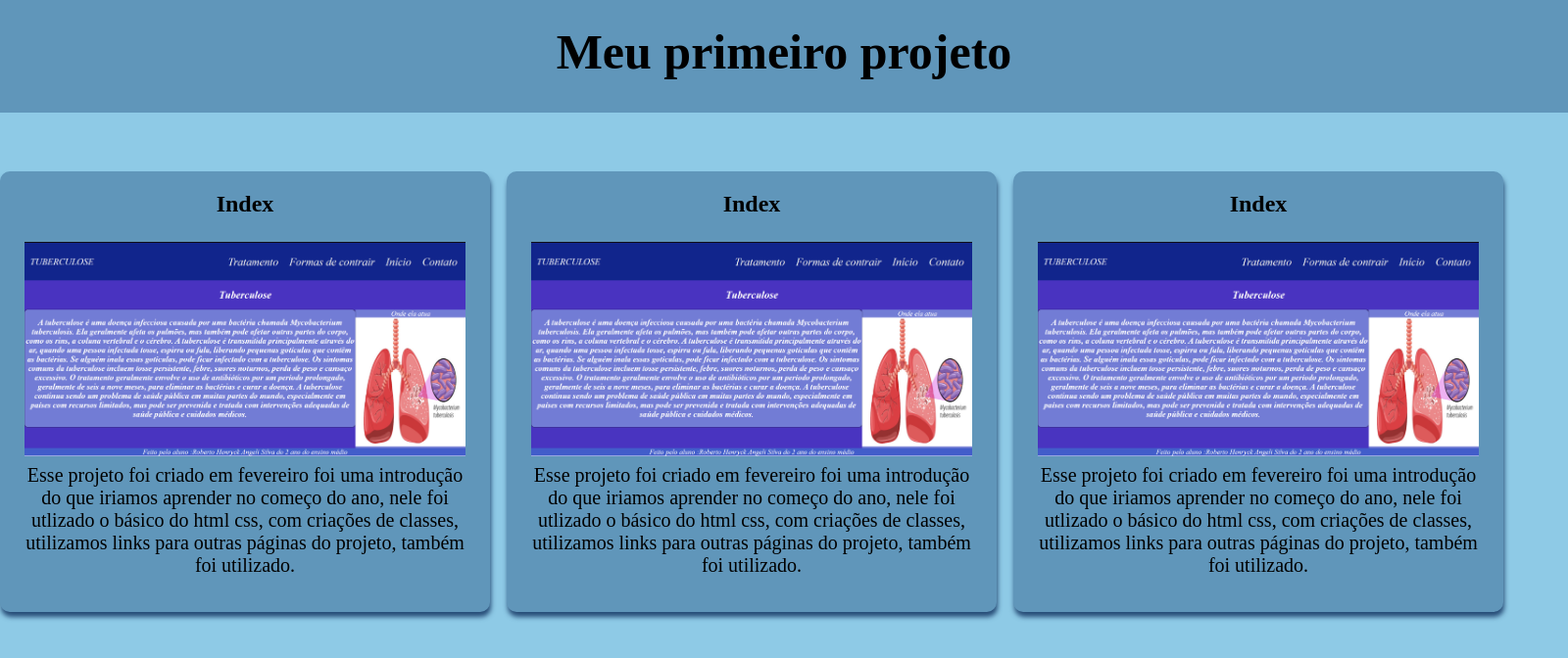
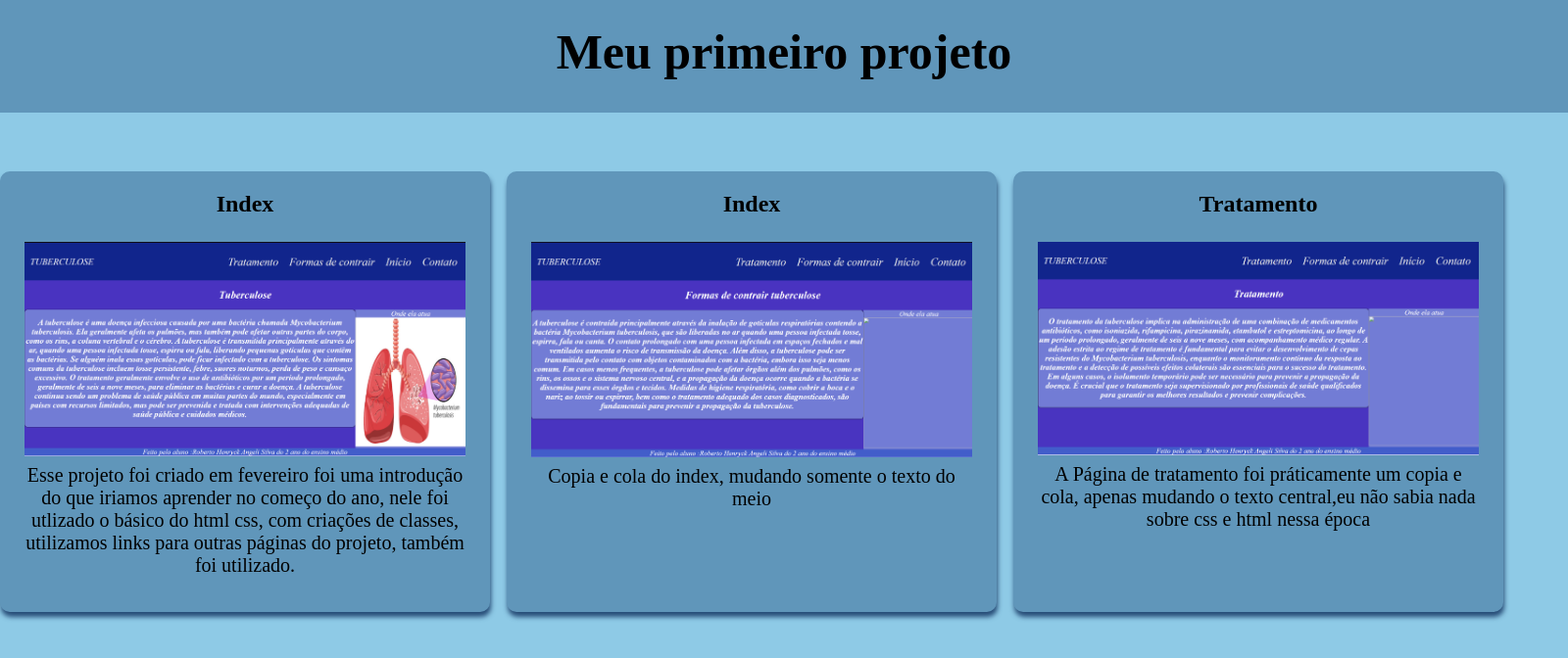
Before and after one commit to RobertoHenryck/Evolucao, a PHP site: page /primeiro_projeto.html in a window 1600 px wide. Shown: the top 672 px of the page at 98% size. Run offline with PHP 8.4, Linux system fonts and the light colour scheme.

Commit message:
Termino do Primeiro projeto

```diff
--- a/Roberto/primeiro_projeto.html
+++ b/Roberto/primeiro_projeto.html
@@ -7,9 +7,10 @@
     <title>Meu primeiro projeto</title>
     <style>
         #{
-            margin: 0;
-            padding: 0;
+ margin: 0;
+        padding: 0;
         }
+
         body {
             display: flex;
             flex-direction: column;
@@ -24,13 +25,15 @@
             color: black;
 
         }
-        .titulo{
-            background-color:#6096ba;
+
+        .titulo {
+            background-color: #6096ba;
             width: 1600px;
             margin-top: -10px;
 
         }
-        h2{
+
+        h2 {
             color: black;
         }
 
@@ -103,29 +106,24 @@
                 Index
             </h2>
             <div class="imagem1">
-                <img src="img/imagem index primeiro projeto.png" alt="">
+                <img src="img/formas de contrair.png" alt="">
                 <br>
                 <p>
-                    Esse projeto foi criado em fevereiro foi uma introdução do que iriamos aprender no começo do ano,
-                    nele
-                    foi utlizado o básico do html css, com criações de classes, utilizamos links para outras páginas do
-                    projeto, também foi utilizado.
+                    Copia e cola do index, mudando somente o texto do meio
                 </p>
             </div>
         </div>
 
         <div class="container3 ">
             <h2>
-                Index
+                Tratamento
             </h2>
             <div class="imagem1">
-                <img src="img/imagem index primeiro projeto.png" alt="">
+                <img src="img/tratamento.png" alt="">
                 <br>
                 <p>
-                    Esse projeto foi criado em fevereiro foi uma introdução do que iriamos aprender no começo do ano,
-                    nele
-                    foi utlizado o básico do html css, com criações de classes, utilizamos links para outras páginas do
-                    projeto, também foi utilizado.
+                    A Página de tratamento foi práticamente um copia e cola, apenas mudando o texto central,eu não sabia
+                    nada sobre css e html nessa época
                 </p>
             </div>
         </div>
```
Also changed, not shown: Roberto/evolução.php (+6 -3 lines), Roberto/img/Imagem primeiro projeto.png (deleted), Roberto/img/formas de contrair.png (added).
